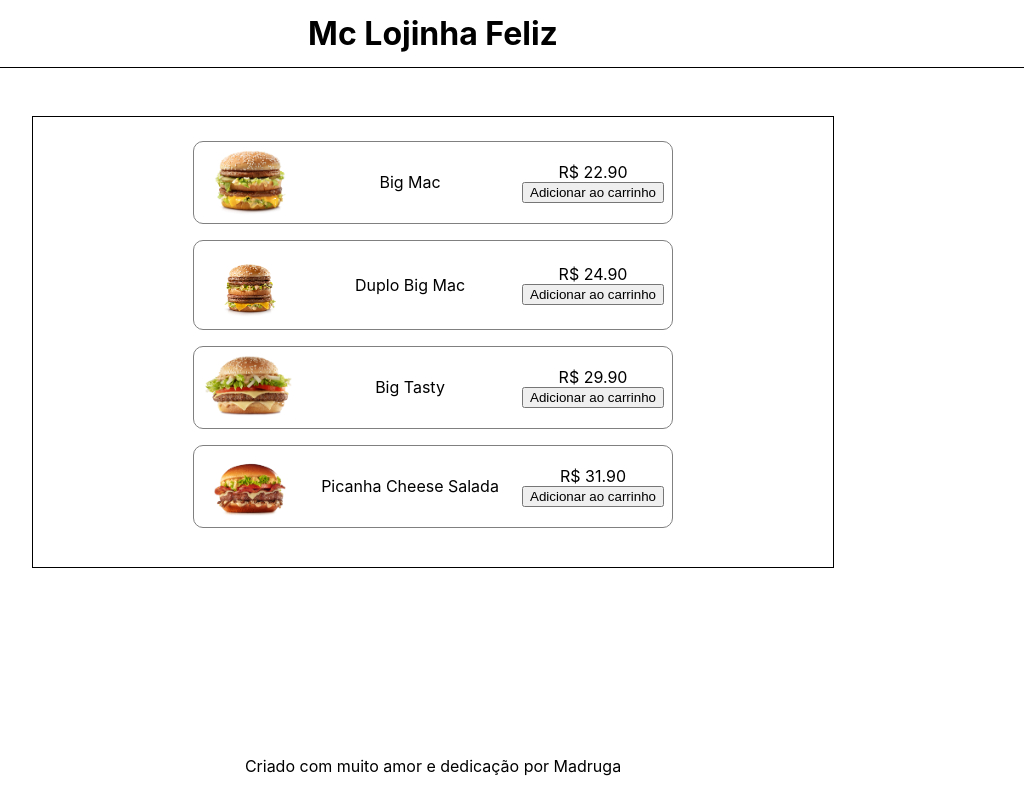
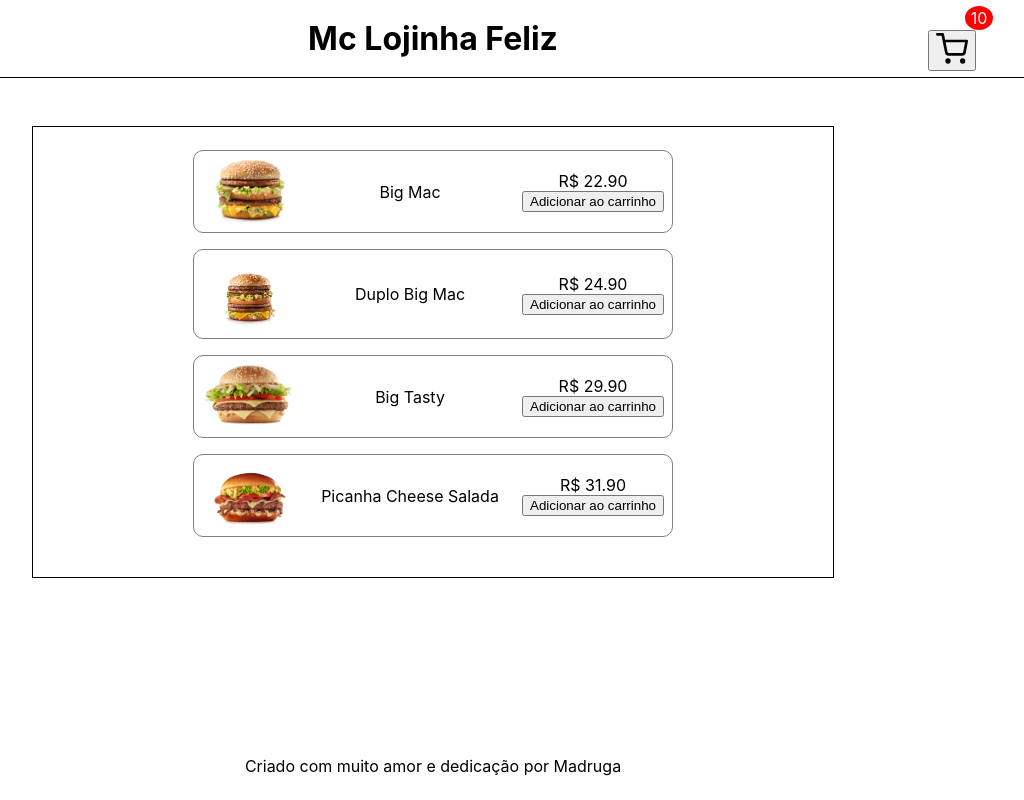
Before and after one commit to madruga665/mc-lojinha-feliz-com-redux, a React (Create React App) app: page / in a window 1280 px wide. Shown: the whole page, without its empty margins (207-1231 px from the left). Built offline with nearby package versions, Linux system fonts and the light colour scheme.

Commit message:
add shoppingCartButton no header

```diff
--- a/src/components/Header.jsx
+++ b/src/components/Header.jsx
@@ -1,4 +1,5 @@
 import React, { Component } from "react";
+import ShoppingCartButton from "./ShoppingCartButton";
 import "./styles/Header.css";
 
 export default class Header extends Component {
@@ -6,6 +7,7 @@
     return (
       <header className="header">
         <h1>Mc Lojinha Feliz</h1>
+        <ShoppingCartButton />
       </header>
     );
   }
--- a/src/components/ShoppingCartButton.jsx
+++ b/src/components/ShoppingCartButton.jsx
@@ -0,0 +1,16 @@
+import React, { Component } from "react";
+import { FiShoppingCart } from "react-icons/fi";
+import "./styles/ShoppingCartButton.css";
+
+export default class ShoppingCartButton extends Component {
+  render() {
+    return (
+      <div className="shopping-cart-container">
+        <div className="itens-cart-quantity">10</div>
+        <button className="shopping-cart-button">
+          <FiShoppingCart size={32}/>
+        </button>
+      </div>
+    );
+  }
+}
--- a/src/components/styles/Header.css
+++ b/src/components/styles/Header.css
@@ -3,6 +3,6 @@
   align-items: center;
   justify-content: center;
   border-bottom: 1px solid black;
-  height: 4.2rem;
+  height: 4.8rem;
   width: 100%;
 }
--- /dev/null
+++ b/src/components/styles/ShoppingCartButton.css
@@ -0,0 +1,14 @@
+.shopping-cart-container{
+  position: absolute;
+  right: 5rem;
+}
+
+.itens-cart-quantity {
+  text-align: center;
+  background-color: red;
+  color: white;
+  border-radius: 50%;
+  padding: 2px;
+  margin-left: 2.3rem;
+  width: 1.5rem;
+}
```
